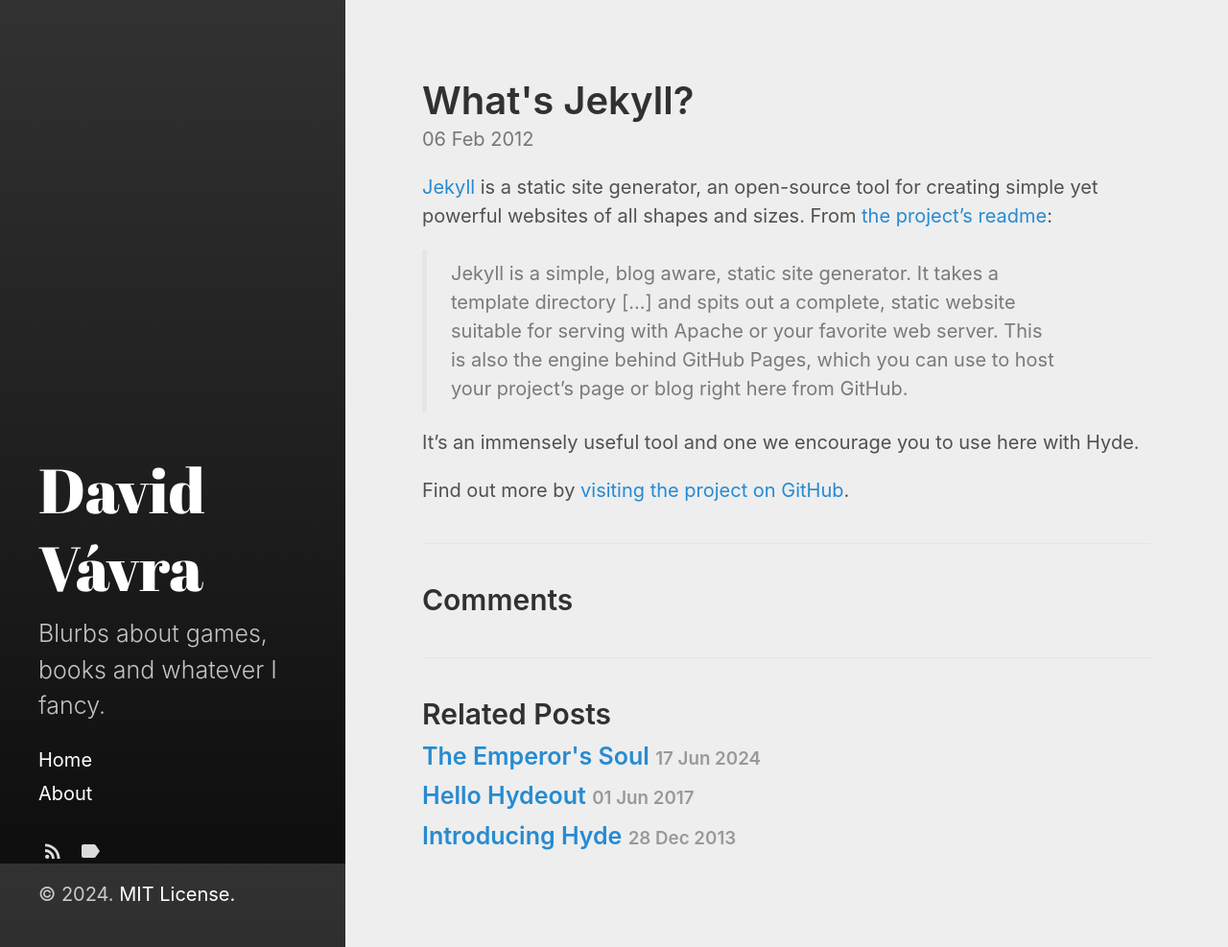
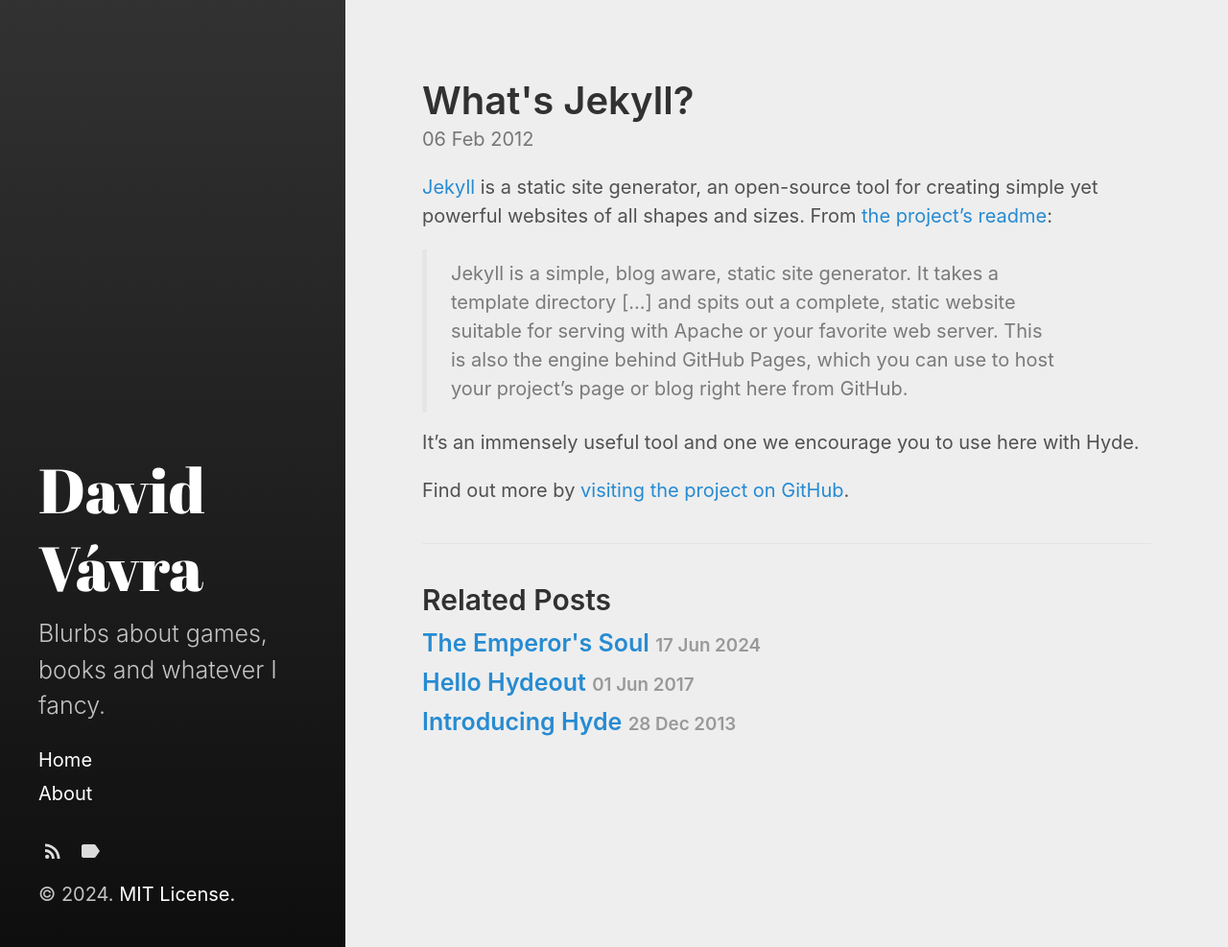
Before and after one commit to Than3s/than3s.github.io, a Jekyll site: the page built from _posts/2012-02-06-whats-jekyll.md, in a window 1280 px wide and 987 px high. Shown: the whole window at 96% size. Built offline with Jekyll 4.4.1, drawn with Linux system fonts in a browser that asks for light colours.

Commit message:
turn off disqus

```diff
--- a/_includes/comments.html
+++ b/_includes/comments.html
@@ -1,6 +1,6 @@
-{% if page.comments != false %}
+<!-- {% if page.comments != false %}
   <section class="comments">
     <h2>Comments</h2>
     {% include disqus.html %}
   </section>
-{% endif %}
+{% endif %} -->
```
